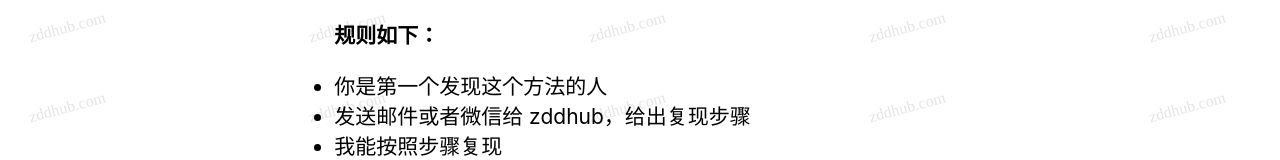
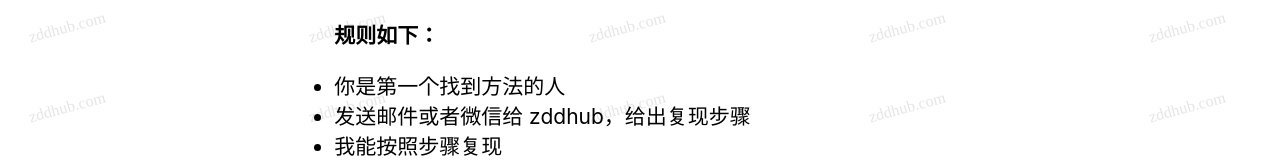
Before and after one commit to zddhub/watermark, a React (Create React App) app: page / in a window 1280 px wide. Shown: the part 222-382 px from the top of the page. Built offline with nearby package versions, Linux system fonts and the light colour scheme.

Commit message:
Update rules

```diff
--- a/src/App.js
+++ b/src/App.js
@@ -9,7 +9,7 @@
 
         <ul>
           <strong><p className="rule">规则如下：</p></strong>
-          <li className="rule">你是第一个发现这个方法的人</li>
+          <li className="rule">你是第一个找到方法的人</li>
           <li className="rule">发送邮件或者微信给 zddhub，给出复现步骤</li>
           <li className="rule">我能按照步骤复现</li>
           <li className="rule">只使用 Chrome 浏览器</li>
```
